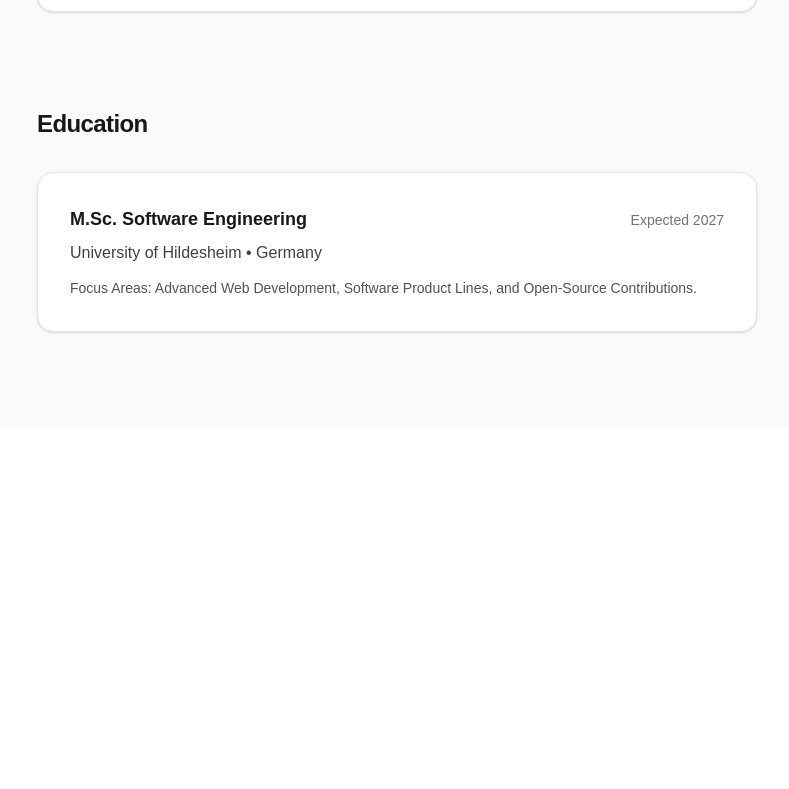
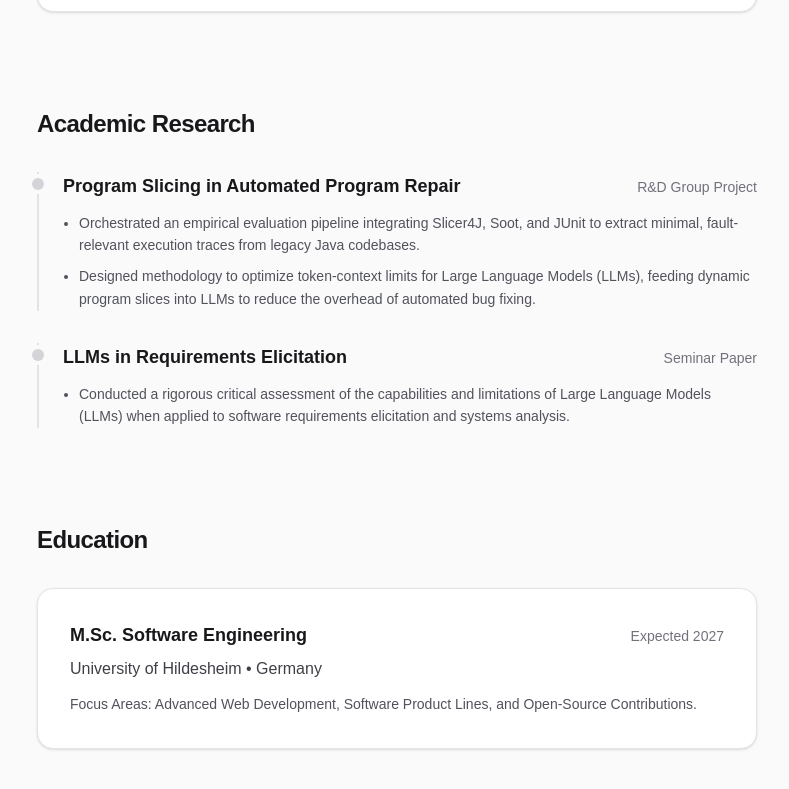
Before and after one commit to sonthien22501/portfolio, a Next.js app: page / in a window 1280 px wide. Shown: the part 1876-2665 px from the top of the page, without its empty margins (243-1032 px from the left). Before the commit the page ends 2304 px from the top, so only its background shows below. Built offline with nearby package versions, Linux system fonts and the light colour scheme.

Commit message:
feat: add academic research section

```diff
--- a/src/app/page.tsx
+++ b/src/app/page.tsx
@@ -144,6 +144,38 @@ export default function Home() {
           </div>
         </section>
 
+        {/* Academic Research Section */}
+        <section className="space-y-8">
+          <h2 className="text-2xl font-bold tracking-tight text-zinc-900 flex items-center gap-2">
+            Academic Research
+          </h2>
+
+          <div className="space-y-8">
+            <div className="relative pl-6 border-l-2 border-zinc-200">
+              <div className="absolute w-3 h-3 bg-zinc-300 rounded-full -left-[7px] top-1.5 ring-4 ring-[#fafafa]"></div>
+              <div className="flex flex-col md:flex-row md:justify-between md:items-baseline mb-2">
+                <h3 className="text-lg font-bold text-zinc-900">Program Slicing in Automated Program Repair</h3>
+                <span className="text-sm text-zinc-500 font-medium">R&D Group Project</span>
+              </div>
+              <ul className="list-disc list-outside ml-4 text-zinc-600 space-y-2 text-sm leading-relaxed mt-3">
+                <li>Orchestrated an empirical evaluation pipeline integrating Slicer4J, Soot, and JUnit to extract minimal, fault-relevant execution traces from legacy Java codebases.</li>
+                <li>Designed methodology to optimize token-context limits for Large Language Models (LLMs), feeding dynamic program slices into LLMs to reduce the overhead of automated bug fixing.</li>
+              </ul>
+            </div>
+
+            <div className="relative pl-6 border-l-2 border-zinc-200">
+              <div className="absolute w-3 h-3 bg-zinc-300 rounded-full -left-[7px] top-1.5 ring-4 ring-[#fafafa]"></div>
+              <div className="flex flex-col md:flex-row md:justify-between md:items-baseline mb-2">
+                <h3 className="text-lg font-bold text-zinc-900">LLMs in Requirements Elicitation</h3>
+                <span className="text-sm text-zinc-500 font-medium">Seminar Paper</span>
+              </div>
+              <ul className="list-disc list-outside ml-4 text-zinc-600 space-y-2 text-sm leading-relaxed mt-3">
+                <li>Conducted a rigorous critical assessment of the capabilities and limitations of Large Language Models (LLMs) when applied to software requirements elicitation and systems analysis.</li>
+              </ul>
+            </div>
+          </div>
+        </section>
+
         {/* Education Section */}
         <section className="space-y-8">
           <h2 className="text-2xl font-bold tracking-tight text-zinc-900">Education</h2>
```
